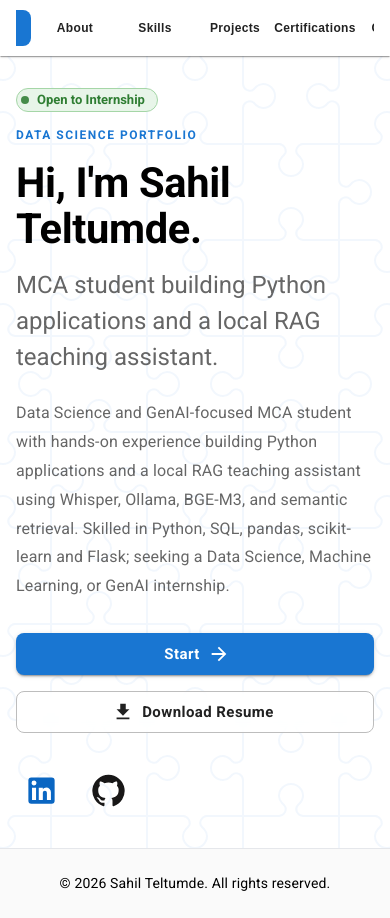
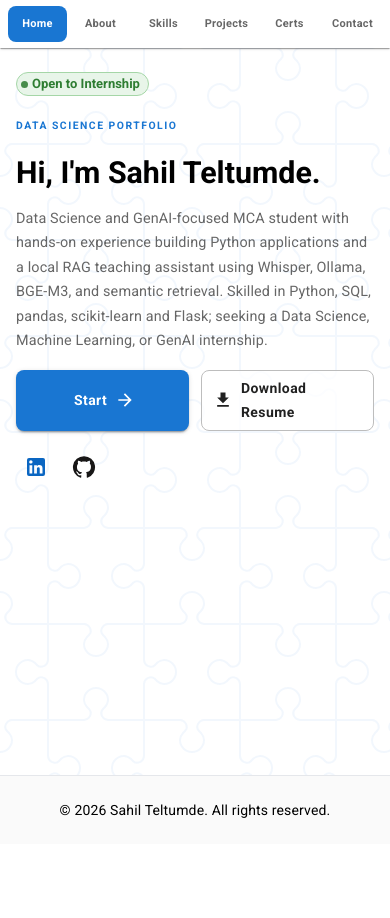
Before and after one commit to Sahil-1727/portfolio, a React (Vite) app: page / in a window 390 px wide. After the commit the page ends 844 px from the top, so only its background shows below. Built offline with nearby package versions, Linux system fonts and the light colour scheme.

Commit message:
added responsive design for Tablets

```diff
--- a/src/App.tsx
+++ b/src/App.tsx
@@ -24,7 +24,7 @@ function App() {
         sx={{
           flexGrow: 1,
           display: "flex",
-          alignItems: "center",
+          alignItems: { xs: "flex-start", md: "center" },
           justifyContent: "center",
         }}
       >
--- a/src/components/AboutCard.tsx
+++ b/src/components/AboutCard.tsx
@@ -12,10 +12,11 @@ function AboutCard() {
   return (
     <LiquidGlassCard
       sx={{
-        p: { xs: 3, md: 4 },
+        p: { xs: 2, sm: 3, md: 4 },
         borderRadius: 4,
         border: "1px solid",
         height: { md: "75vh" },
+        maxHeight: { xs: "calc(100vh - 120px)", sm: "calc(100vh - 140px)", md: "none" },
         overflow: "auto",
         borderColor: "divider",
         backgroundColor: "#fafafa",
@@ -25,13 +26,13 @@ function AboutCard() {
         {/* Header */}
         <Stack
           direction={{ xs: "column", sm: "row" }}
-          sx={{ justifyContent: "space-around", alignItems: "center", gap: 2 }}
+          sx={{ justifyContent: "space-around", alignItems: "center", gap: 1.5 }}
         >
           <Avatar
             sx={{
-              width: { xs: 100, md: 150 },
-              height: { xs: 100, md: 150 },
-              fontSize: { xs: 32, md: 44 },
+              width: { xs: 80, sm: 110, md: 150 },
+              height: { xs: 80, sm: 110, md: 150 },
+              fontSize: { xs: 28, sm: 36, md: 44 },
               fontWeight: 800,
               bgcolor: "primary.main",
               flexShrink: 0,
@@ -41,7 +42,7 @@ function AboutCard() {
           </Avatar>
 
           <Box sx={{ width: { xs: "100%", sm: "65%" } }}>
-            <Typography variant="h4" sx={{ fontWeight: 600 }}>
+            <Typography variant="h4" sx={{ fontWeight: 600, fontSize: { xs: "1.4rem", md: "2.125rem" } }}>
               {profile.name}
             </Typography>
 
@@ -76,7 +77,7 @@ function AboutCard() {
             sx={{ mb: 1.5, alignItems: "center" }}
           >
             <WorkIcon sx={{ color: "primary.main" }} />
-            <Typography variant="h5" sx={{ fontWeight: 600 }}>
+            <Typography variant="h5" sx={{ fontWeight: 600, fontSize: { xs: "1.1rem", md: "1.5rem" } }}>
               {uiText.about.experienceHeading}
             </Typography>
           </Stack>
@@ -136,7 +137,7 @@ function AboutCard() {
             sx={{ mb: 1.5, alignItems: "center" }}
           >
             <SchoolIcon sx={{ color: "primary.main" }} />
-            <Typography variant="h5" sx={{ fontWeight: 600 }}>
+            <Typography variant="h5" sx={{ fontWeight: 600, fontSize: { xs: "1.1rem", md: "1.5rem" } }}>
               {uiText.about.educationHeading}
             </Typography>
           </Stack>
@@ -181,7 +182,7 @@ function AboutCard() {
           <Box>
             <Stack direction="row" spacing={1.5} sx={{ mb: 1.5, alignItems: "center" }}>
               <EmojiEventsIcon sx={{ color: "primary.main" }} />
-              <Typography variant="h5" sx={{ fontWeight: 600 }}>
+              <Typography variant="h5" sx={{ fontWeight: 600, fontSize: { xs: "1.1rem", md: "1.5rem" } }}>
                 {uiText.about.achievementsHeading}
               </Typography>
             </Stack>
@@ -205,9 +206,6 @@ function AboutCard() {
             </Stack>
           </Box>
         )}
-
-        <Divider />
-
       </Stack>
     </LiquidGlassCard>
   );
--- a/src/components/CardFlipTransition.tsx
+++ b/src/components/CardFlipTransition.tsx
@@ -31,7 +31,7 @@ const HALF_FLIP_DURATION = 220;
 const SLIDE_DURATION = 480;
 const SLIDE_ENTER_EASING = "cubic-bezier(0.25, 0.46, 0.45, 0.94)";
 const SLIDE_EXIT_EASING = "cubic-bezier(0.55, 0.06, 0.68, 0.19)";
-const PANEL_ORDER: readonly CardPanelId[] = ["about", "skills", "projects", "contact"];
+const PANEL_ORDER: readonly CardPanelId[] = ["about", "skills", "projects", "certifications", "contact"];
 
 function getFlipDirection(
   currentPanel: CardPanelId,
--- a/src/components/CertificationsCard.tsx
+++ b/src/components/CertificationsCard.tsx
@@ -9,12 +9,12 @@ function CertificationsCard() {
   return (
     <LiquidGlassCard
       sx={{
-        p: { xs: 3, md: 4 },
+        p: { xs: 2, sm: 3, md: 4 },
         borderRadius: 4,
         border: "1px solid",
         borderColor: "divider",
         backgroundColor: "#fafafa",
-        maxHeight: { md: "75vh" },
+        maxHeight: { xs: "calc(100vh - 120px)", sm: "calc(100vh - 140px)", md: "75vh" },
         overflowY: "auto",
       }}
     >
--- a/src/components/ContactCard.tsx
+++ b/src/components/ContactCard.tsx
@@ -44,9 +44,10 @@ function ContactCard() {
   return (
     <LiquidGlassCard
       sx={{
-        p: { xs: 3, md: 4 },
+        p: { xs: 2, sm: 3, md: 4 },
         borderRadius: 4,
         height: { md: "75vh" },
+        maxHeight: { xs: "calc(100vh - 120px)", sm: "calc(100vh - 140px)", md: "none" },
         overflow: "auto",
         border: "1px solid",
         borderColor: "divider",
--- a/src/components/Header.tsx
+++ b/src/components/Header.tsx
@@ -8,81 +8,100 @@ function Header({ activePanel, setActivePanel }: NavigationProps) {
   const activeIndex = uiText.navigation.findIndex(
     (item) => item.value === activePanel,
   );
+
   return (
     <AppBar
       position="sticky"
       elevation={1}
+      sx={{ backgroundColor: "white", color: "text.primary" }}
+    >
+      <Container maxWidth="lg" sx={{ px: { xs: 1, md: 3 } }}>
+
+        {/* ── MOBILE/TABLET nav: evenly spaced, full width ── */}
+        <Toolbar
+          disableGutters
+          sx={{ display: { xs: "flex", md: "none" }, justifyContent: "stretch", minHeight: { xs: "48px !important", sm: "56px !important" } }}
+        >
+          <Box sx={{ display: "flex", width: "100%", gap: { xs: "4px", sm: "6px" } }}>
+            {uiText.navigation.map((item) => (
+              <Button
+                key={item.value}
+                onClick={() => setActivePanel(item.value)}
                 sx={{
-        backgroundColor: "white",
-        color: "text.primary",
+                  flex: 1,
+                  minWidth: 0,
+                  height: { xs: "36px", sm: "42px" },
+                  px: 0,
+                  borderRadius: 2,
+                  textTransform: "none",
+                  fontSize: { xs: "11px", sm: "13px" },
+                  fontWeight: 600,
+                  color: activePanel === item.value ? "white" : "text.secondary",
+                  backgroundColor: activePanel === item.value ? "primary.main" : "transparent",
+                  transition: "all 200ms ease",
+                  "&:hover": {
+                    backgroundColor: activePanel === item.value ? "primary.dark" : "grey.100",
+                  },
                 }}
               >
-      <Container maxWidth="lg">
+                {item.label}
+              </Button>
+            ))}
+          </Box>
+        </Toolbar>
+
+        {/* ── DESKTOP nav: original sliding pill ── */}
         <Toolbar
           disableGutters
-          sx={{
-            justifyContent: "center",
-            overflowX: "auto",
-            "&::-webkit-scrollbar": { display: "none" },
-            scrollbarWidth: "none",
-          }}
+          sx={{ display: { xs: "none", md: "flex" }, justifyContent: "center" }}
         >
           <Box
             sx={{
               position: "relative",
               display: "flex",
-              gap: { xs: "8px", md: `${gap}px` },
+              gap: `${gap}px`,
               alignSelf: "stretch",
               alignItems: "center",
-              minWidth: "max-content",
             }}
           >
             <Box
               sx={{
                 position: "absolute",
                 left: 0,
-                width: { xs: "72px", md: `${buttonWidth}px` },
-                height: "36px",
+                width: `${buttonWidth}px`,
+                height: "44px",
                 borderRadius: 2,
                 backgroundColor: "primary.main",
-                transform: {
-                  xs: `translateX(${activeIndex * (72 + 8)}px)`,
-                  md: `translateX(${activeIndex * (buttonWidth + gap)}px)`,
-                },
+                transform: `translateX(${activeIndex * (buttonWidth + gap)}px)`,
                 transition: "transform 300ms ease",
                 zIndex: 0,
               }}
             />
-            {uiText.navigation.map((item) => {
-              return (
+            {uiText.navigation.map((item) => (
               <Button
                 key={item.value}
                 onClick={() => setActivePanel(item.value)}
                 sx={{
-                    width: { xs: "72px", md: `${buttonWidth}px` },
-                    height: { xs: "36px", md: "44px" },
-                    px: { xs: 1, md: 2 },
+                  width: `${buttonWidth}px`,
+                  height: "44px",
+                  px: 2,
                   zIndex: 1,
-                    color:
-                      activePanel === item.value ? "white" : "text.primary",
+                  color: activePanel === item.value ? "white" : "text.primary",
                   textTransform: "none",
-                    fontSize: { xs: "12px", md: "16px" },
+                  fontSize: "16px",
                   fontWeight: 600,
                   fontFamily: "Arial, sans-serif",
-                    fontStyle: "normal",
                   borderRadius: 2,
                   transition: "color 250ms ease",
-                    "&:hover": {
-                      backgroundColor: "transparent",
-                    },
+                  "&:hover": { backgroundColor: "transparent" },
                 }}
               >
                 {item.label}
               </Button>
-              );
-            })}
+            ))}
           </Box>
         </Toolbar>
+
       </Container>
     </AppBar>
   );
--- a/src/components/HeroSection.tsx
+++ b/src/components/HeroSection.tsx
@@ -10,6 +10,7 @@ import {
 } from "@mui/material";
 
 import ArrowForwardIcon from "@mui/icons-material/ArrowForward";
+import ArrowBackIcon from "@mui/icons-material/ArrowBack";
 import DownloadIcon from "@mui/icons-material/Download";
 import GitHubIcon from "@mui/icons-material/GitHub";
 import LinkedInIcon from "@mui/icons-material/LinkedIn";
@@ -42,7 +43,7 @@ function HeroSection({ activePanel, setActivePanel }: NavigationProps) {
   const hasActivePanel = activePanel !== "home";
   const [hasPanelInLayout, setHasPanelInLayout] = useState(hasActivePanel);
 
-  function handleMainButtonClick() {
+  function handleNextClick() {
     if (!hasActivePanel) {
       setActivePanel("about");
     } else if (activePanel === "about") {
@@ -58,25 +59,161 @@ function HeroSection({ activePanel, setActivePanel }: NavigationProps) {
     }
   }
 
+  function handleBackClick() {
+    setActivePanel("home");
+  }
+
   return (
     <Box
       id="home"
       component="section"
-      sx={{
-        py: { xs: 4, md: 6 },
-        overflowX: "clip",
-      }}
+      sx={{ py: { xs: 3, md: 6 }, width: "100%" }}
     >
-      <Container maxWidth="lg">
+      <Container maxWidth="lg" sx={{ px: { xs: 2, sm: 4, md: 3 } }}>
+
+        {/* ── MOBILE/TABLET: card open → show card full width with back button ── */}
+        {hasActivePanel && (
+          <Box sx={{ display: { xs: "block", md: "none" } }}>
+            <Stack direction="row" sx={{ alignItems: "center", mb: { xs: 2, sm: 3 }, gap: 1 }}>
+              <Button
+                size="small"
+                startIcon={<ArrowBackIcon />}
+                onClick={handleBackClick}
+                sx={{ textTransform: "none", fontWeight: 600, px: 1, fontSize: { sm: "0.9rem" } }}
+              >
+                Back
+              </Button>
+              <Button
+                size="small"
+                variant="contained"
+                endIcon={<ArrowForwardIcon />}
+                onClick={handleNextClick}
+                sx={{ textTransform: "none", fontWeight: 600, ml: "auto", fontSize: { sm: "0.9rem" } }}
+              >
+                {uiText.hero.next}
+              </Button>
+            </Stack>
+            <CardFlipTransition
+              activePanel={activePanel}
+              onPresenceChange={setHasPanelInLayout}
+              renderPanel={renderPanel}
+            />
+          </Box>
+        )}
+
+        {/* ── MOBILE/TABLET: no card → show hero full width ── */}
+        {!hasActivePanel && (
+          <Box sx={{ display: { xs: "block", md: "none" } }}>
+            <Stack spacing={{ xs: 2, sm: 3 }} sx={{ maxWidth: { sm: 600 }, mx: { sm: "auto" } }}>
+              <Chip
+                label="Open to Internship"
+                size="small"
+                sx={{
+                  alignSelf: "flex-start",
+                  backgroundColor: "#e8f5e9",
+                  color: "#2e7d32",
+                  fontWeight: 700,
+                  border: "1px solid #a5d6a7",
+                }}
+                icon={
+                  <Box
+                    sx={{
+                      width: 7,
+                      height: 7,
+                      borderRadius: "50%",
+                      backgroundColor: "#2e7d32",
+                      ml: 1,
+                      flexShrink: 0,
+                      animation: "pulse 2s infinite",
+                      "@keyframes pulse": {
+                        "0%, 100%": { opacity: 1 },
+                        "50%": { opacity: 0.4 },
+                      },
+                    }}
+                  />
+                }
+              />
+
+              <Typography
+                variant="overline"
+                sx={{ color: "primary.main", fontWeight: 700, letterSpacing: 1.5, fontSize: { xs: "0.65rem", sm: "0.75rem" } }}
+              >
+                {uiText.hero.eyebrow}
+              </Typography>
+
+              <Typography
+                variant="h3"
+                component="h1"
+                sx={{ fontWeight: 800, lineHeight: 1.15, fontSize: { xs: "1.9rem", sm: "2.6rem" } }}
+              >
+                {profile.hero.greeting}
+              </Typography>
+
+              <Typography
+                variant="body1"
+                sx={{ color: "text.secondary", lineHeight: 1.7, fontSize: { xs: "0.9rem", sm: "1rem" } }}
+              >
+                {profile.hero.summary}
+              </Typography>
+
+              <Stack direction="row" spacing={1.5}>
+                <Button
+                  variant="contained"
+                  onClick={handleNextClick}
+                  endIcon={<ArrowForwardIcon />}
+                  sx={{ textTransform: "none", fontWeight: 700, borderRadius: 2, flex: 1 }}
+                >
+                  {uiText.hero.start}
+                </Button>
+                <Button
+                  variant="outlined"
+                  href={`${import.meta.env.BASE_URL}${profile.resumeFile}`}
+                  download
+                  startIcon={<DownloadIcon />}
+                  sx={{
+                    textTransform: "none",
+                    fontWeight: 700,
+                    borderRadius: 2,
+                    flex: 1,
+                    color: "text.primary",
+                    borderColor: "grey.400",
+                    backgroundColor: "rgba(255,255,255,0.75)",
+                  }}
+                >
+                  {uiText.hero.downloadResume}
+                </Button>
+              </Stack>
+
+              <Stack direction="row" spacing={1}>
+                <IconButton
+                  href={profile.socialLinks.linkedin}
+                  target="_blank"
+                  rel="noopener noreferrer"
+                  aria-label={uiText.social.linkedin}
+                  sx={{ color: "#0A66C2" }}
+                >
+                  <LinkedInIcon />
+                </IconButton>
+                <IconButton
+                  href={profile.socialLinks.github}
+                  target="_blank"
+                  rel="noopener noreferrer"
+                  aria-label={uiText.social.github}
+                  sx={{ color: "#181717" }}
+                >
+                  <GitHubIcon />
+                </IconButton>
+              </Stack>
+            </Stack>
+          </Box>
+        )}
+
+        {/* ── DESKTOP: side-by-side layout ── */}
         <Box
           sx={{
-            position: "relative",
-            display: "grid",
-            gridTemplateColumns: {
-              xs: "1fr",
-              md: hasPanelInLayout ? "1fr 1.2fr" : "1fr",
-            },
-            gap: { xs: 4, md: 8 },
+            display: { xs: "none", md: "grid" },
+            gridTemplateColumns: hasPanelInLayout ? "1fr 1.2fr" : "1fr",
+            gap: 8,
             alignItems: "center",
             transition: "all 500ms ease",
           }}
@@ -87,9 +224,7 @@ function HeroSection({ activePanel, setActivePanel }: NavigationProps) {
             sx={{
               maxWidth: hasPanelInLayout ? 680 : 760,
               mx: hasPanelInLayout ? 0 : "auto",
-              transform: hasPanelInLayout
-                ? "translateX(-10px)"
-                : "translateX(0)",
+              transform: hasPanelInLayout ? "translateX(-10px)" : "translateX(0)",
               transition: "all 500ms ease",
             }}
           >
@@ -126,11 +261,7 @@ function HeroSection({ activePanel, setActivePanel }: NavigationProps) {
 
             <Typography
               variant="overline"
-              sx={{
-                color: "primary.main",
-                fontWeight: 700,
-                letterSpacing: 1.5,
-              }}
+              sx={{ color: "primary.main", fontWeight: 700, letterSpacing: 1.5 }}
             >
               {uiText.hero.eyebrow}
             </Typography>
@@ -142,58 +273,29 @@ function HeroSection({ activePanel, setActivePanel }: NavigationProps) {
                 mt: 1,
                 fontWeight: 800,
                 lineHeight: 1.1,
-                fontSize: {
-                  xs: "2.6rem",
-                  md: hasPanelInLayout ? "3.2rem" : "4rem",
-                },
+                fontSize: hasPanelInLayout ? "3.2rem" : "4rem",
               }}
             >
               {profile.hero.greeting}
             </Typography>
 
             <Typography
-              variant="h5"
-              sx={{
-                mt: 2,
-                color: "text.secondary",
-                lineHeight: 1.5,
-              }}
-            >
-              {profile.hero.headline}
-            </Typography>
-
-            <Typography
               variant="body1"
-              sx={{
-                mt: 3,
-                color: "text.secondary",
-                lineHeight: 1.8,
-              }}
+              sx={{ mt: 3, color: "text.secondary", lineHeight: 1.8 }}
             >
               {profile.hero.summary}
             </Typography>
 
-            <Stack
-              direction={{ xs: "column", sm: "row" }}
-              spacing={2}
-              sx={{ mt: 4 }}
-            >
+            <Stack direction="row" spacing={2} sx={{ mt: 4 }}>
               <Button
                 variant="contained"
                 size="large"
-                onClick={handleMainButtonClick}
+                onClick={handleNextClick}
                 endIcon={<ArrowForwardIcon />}
-                sx={{
-                  textTransform: "none",
-                  fontWeight: 700,
-                  borderRadius: 2,
-                  px: 3,
-                  width: { xs: "100%", sm: "fit-content" },
-                }}
+                sx={{ textTransform: "none", fontWeight: 700, borderRadius: 2, px: 3 }}
               >
                 {hasPanelInLayout ? uiText.hero.next : uiText.hero.start}
               </Button>
-
               <Button
                 variant="outlined"
                 size="large"
@@ -205,30 +307,18 @@ function HeroSection({ activePanel, setActivePanel }: NavigationProps) {
                   fontWeight: 700,
                   borderRadius: 2,
                   px: 3,
-                  width: { xs: "100%", sm: "fit-content" },
                   color: "text.primary",
                   borderColor: "grey.400",
-                  backgroundColor: "rgba(255, 255, 255, 0.75)",
+                  backgroundColor: "rgba(255,255,255,0.75)",
                   backdropFilter: "blur(4px)",
-
-                  "&:hover": {
-                    borderColor: "grey.600",
-                    backgroundColor: "rgba(245, 245, 245, 0.9)",
-                  },
+                  "&:hover": { borderColor: "grey.600", backgroundColor: "rgba(245,245,245,0.9)" },
                 }}
               >
                 {uiText.hero.downloadResume}
               </Button>
             </Stack>
 
-            <Stack
-              direction="row"
-              spacing={2}
-              sx={{
-                mt: 4,
-                alignItems: "center",
-              }}
-            >
+            <Stack direction="row" spacing={2} sx={{ mt: 4, alignItems: "center" }}>
               <IconButton
                 href={profile.socialLinks.linkedin}
                 target="_blank"
@@ -238,7 +328,6 @@ function HeroSection({ activePanel, setActivePanel }: NavigationProps) {
               >
                 <LinkedInIcon fontSize="large" />
               </IconButton>
-
               <IconButton
                 href={profile.socialLinks.github}
                 target="_blank"
@@ -248,8 +337,6 @@ function HeroSection({ activePanel, setActivePanel }: NavigationProps) {
               >
                 <GitHubIcon fontSize="large" />
               </IconButton>
-
-
             </Stack>
           </ParticleFlowGroup>
 
@@ -259,6 +346,7 @@ function HeroSection({ activePanel, setActivePanel }: NavigationProps) {
             renderPanel={renderPanel}
           />
         </Box>
+
       </Container>
     </Box>
   );
--- a/src/components/ProjectsCard.tsx
+++ b/src/components/ProjectsCard.tsx
@@ -31,12 +31,12 @@ function ProjectsCard() {
   return (
     <LiquidGlassCard
       sx={{
-        p: { xs: 3, md: 4 },
+        p: { xs: 2, sm: 3, md: 4 },
         borderRadius: 4,
         border: "1px solid",
         borderColor: "divider",
         backgroundColor: "#fafafa",
-        maxHeight: { md: "75vh" },
+        maxHeight: { xs: "calc(100vh - 120px)", sm: "calc(100vh - 140px)", md: "75vh" },
         overflowY: "auto",
       }}
     >
--- a/src/components/SkillsCard.tsx
+++ b/src/components/SkillsCard.tsx
@@ -25,11 +25,12 @@ function SkillsCard() {
   return (
     <LiquidGlassCard
       sx={{
-        p: { xs: 3, md: 4 },
+        p: { xs: 2, sm: 3, md: 4 },
         borderRadius: 4,
         border: "1px solid",
         borderColor: "divider",
         height: { md: "75vh" },
+        maxHeight: { xs: "calc(100vh - 120px)", sm: "calc(100vh - 140px)", md: "none" },
         overflowY: "auto",
         backgroundColor: "#fafafa",
       }}
--- a/src/content/profile.ts
+++ b/src/content/profile.ts
@@ -7,7 +7,7 @@ const profile: PortfolioProfile = {
   hero: {
     greeting: "Hi, I'm Sahil Teltumde.",
     headline:
-      "MCA student building Python applications and a local RAG teaching assistant.",
+      "",
     summary:
       "Data Science and GenAI-focused MCA student with hands-on experience building Python applications and a local RAG teaching assistant using Whisper, Ollama, BGE-M3, and semantic retrieval. Skilled in Python, SQL, pandas, scikit-learn and Flask; seeking a Data Science, Machine Learning, or GenAI internship.",
   },
--- a/src/content/uiText.ts
+++ b/src/content/uiText.ts
@@ -11,7 +11,7 @@ const uiText = {
     { label: "About", value: "about" },
     { label: "Skills", value: "skills" },
     { label: "Projects", value: "projects" },
-    { label: "Certifications", value: "certifications" },
+    { label: "Certs", value: "certifications" },
     { label: "Contact", value: "contact" },
   ] satisfies NavigationItem[],
   hero: {
```
Lines whose indentation alone changed are shown as unchanged.
